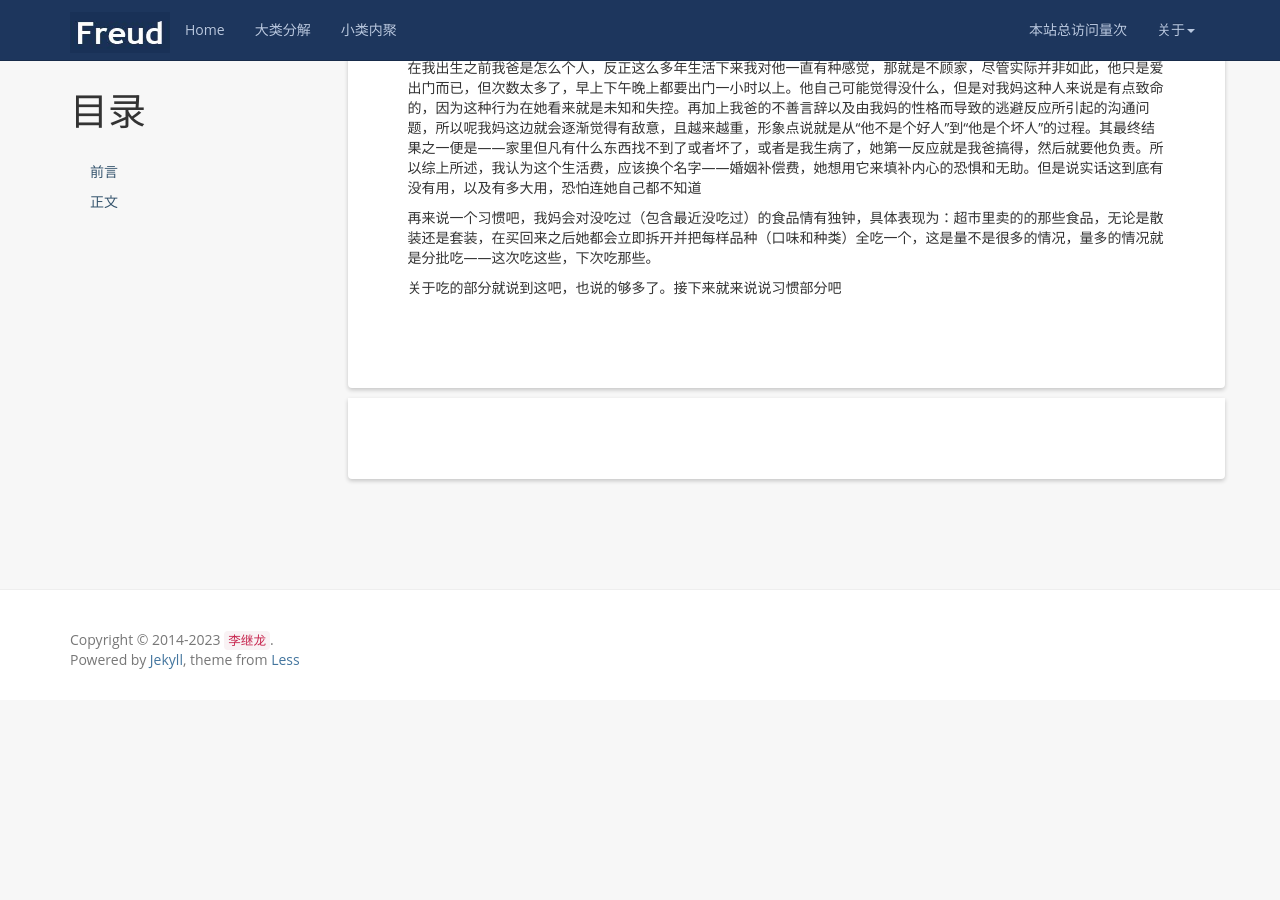
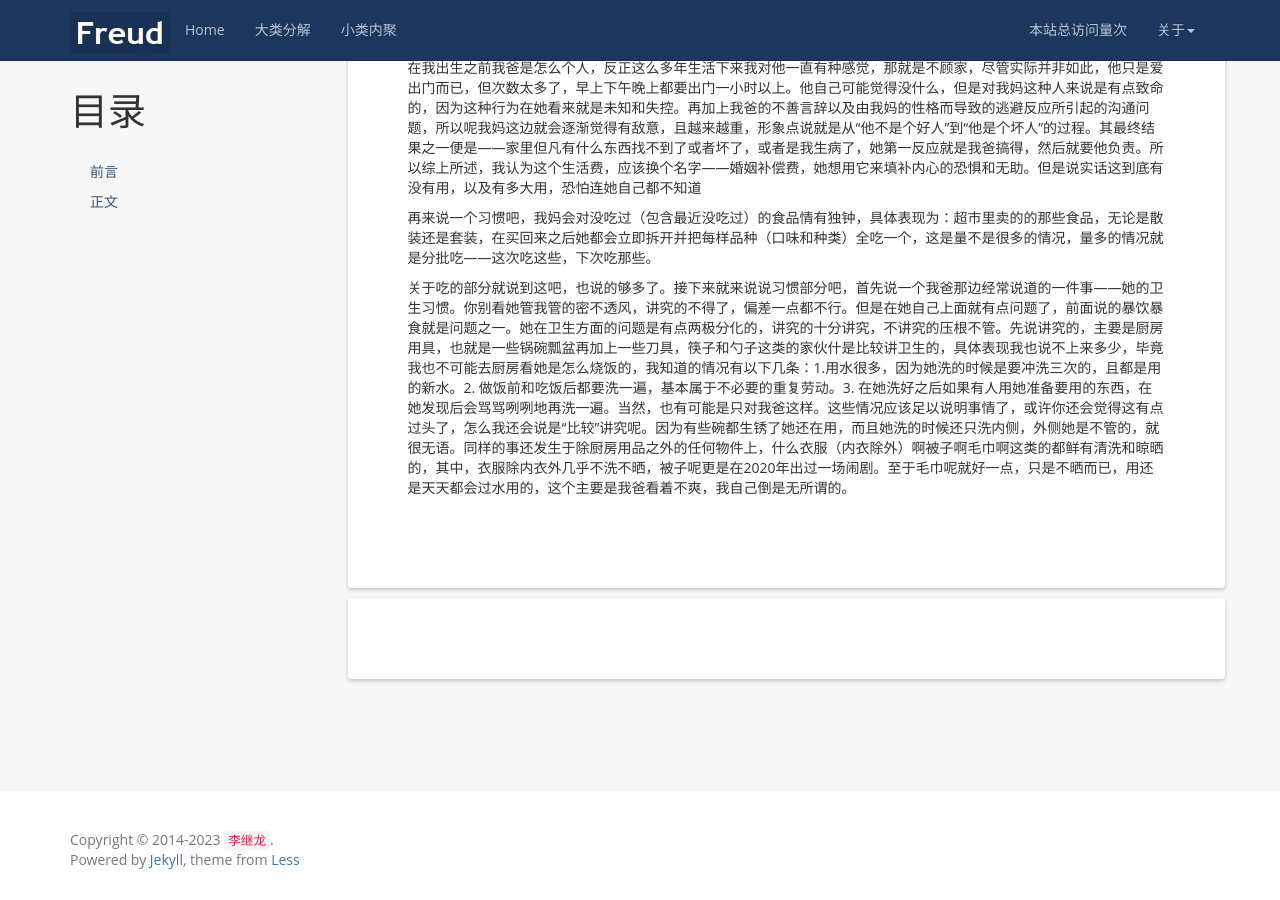
Before and after one commit to kljzndx/My-Blog, a Jekyll site: the page built from _posts/2022-11-23-细说家庭关系.md, in a window 1280 px wide and 900 px high, scrolled down 5320 px. Built offline with Jekyll 4.4.1, drawn with Linux system fonts in a browser that asks for light colours; nearby versions of some CDN libraries; comment, search, counter and statistics services are not loaded; before the commit the page ends 6020 px from its top, so only the background shows below that.

Commit message:
写作状态同步---卫生习惯

```diff
--- a/_posts/2022-11-23-细说家庭关系.md
+++ b/_posts/2022-11-23-细说家庭关系.md
@@ -118,4 +118,4 @@ ok，我妈的身体已经介绍完了，由于我爸的身体没这么奇葩，
 
 再来说一个习惯吧，我妈会对没吃过（包含最近没吃过）的食品情有独钟，具体表现为：超市里卖的的那些食品，无论是散装还是套装，在买回来之后她都会立即拆开并把每样品种（口味和种类）全吃一个，这是量不是很多的情况，量多的情况就是分批吃——这次吃这些，下次吃那些。
 
-关于吃的部分就说到这吧，也说的够多了。接下来就来说说习惯部分吧
+关于吃的部分就说到这吧，也说的够多了。接下来就来说说习惯部分吧，首先说一个我爸那边经常说道的一件事——她的卫生习惯。你别看她管我管的密不透风，讲究的不得了，偏差一点都不行。但是在她自己上面就有点问题了，前面说的暴饮暴食就是问题之一。她在卫生方面的问题是有点两极分化的，讲究的十分讲究，不讲究的压根不管。先说讲究的，主要是厨房用具，也就是一些锅碗瓢盆再加上一些刀具，筷子和勺子这类的家伙什是比较讲卫生的，具体表现我也说不上来多少，毕竟我也不可能去厨房看她是怎么烧饭的，我知道的情况有以下几条：1.用水很多，因为她洗的时候是要冲洗三次的，且都是用的新水。2. 做饭前和吃饭后都要洗一遍，基本属于不必要的重复劳动。3. 在她洗好之后如果有人用她准备要用的东西，在她发现后会骂骂咧咧地再洗一遍。当然，也有可能是只对我爸这样。这些情况应该足以说明事情了，或许你还会觉得这有点过头了，怎么我还会说是“比较”讲究呢。因为有些碗都生锈了她还在用，而且她洗的时候还只洗内侧，外侧她是不管的，就很无语。同样的事还发生于除厨房用品之外的任何物件上，什么衣服（内衣除外）啊被子啊毛巾啊这类的都鲜有清洗和晾晒的，其中，衣服除内衣外几乎不洗不晒，被子呢更是在2020年出过一场闹剧。至于毛巾呢就好一点，只是不晒而已，用还是天天都会过水用的，这个主要是我爸看着不爽，我自己倒是无所谓的。
```
